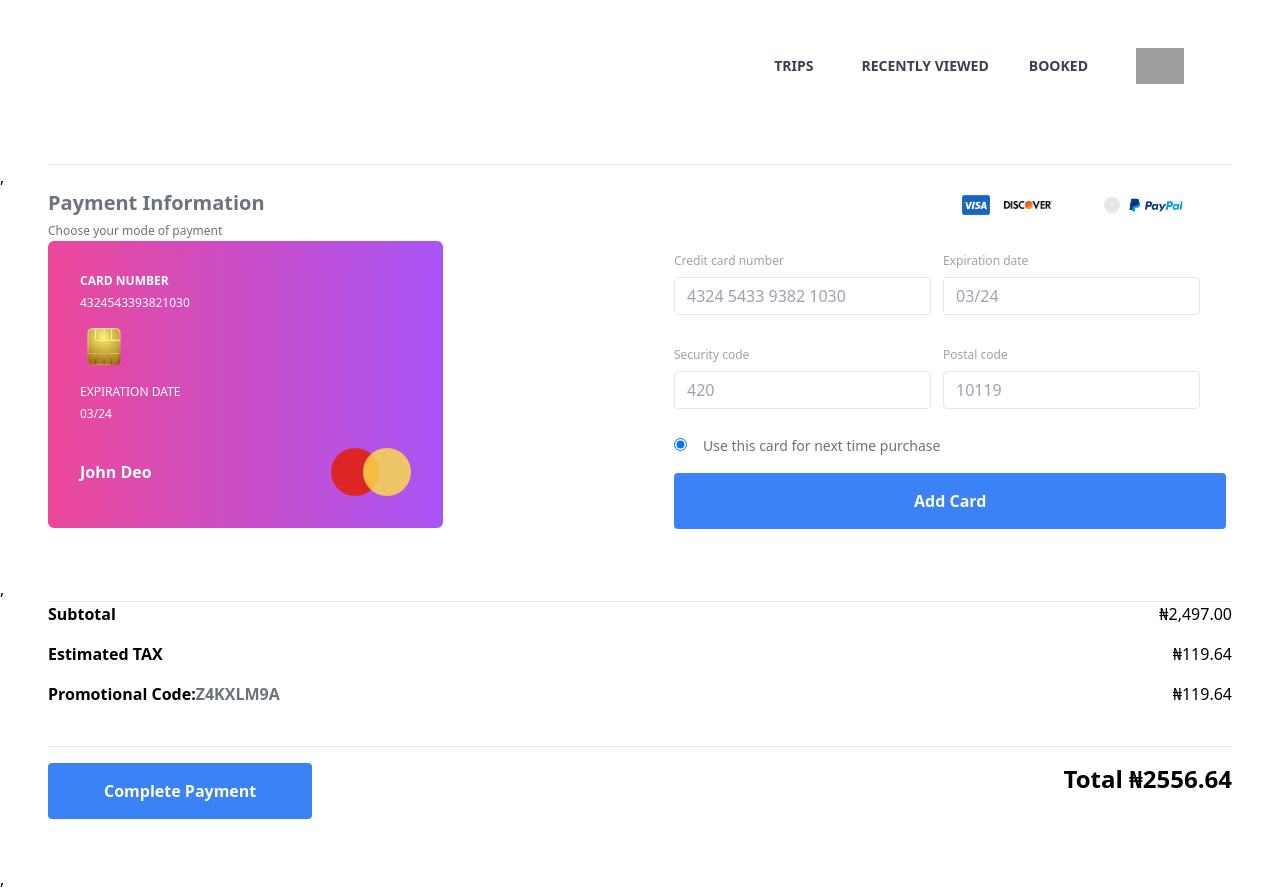
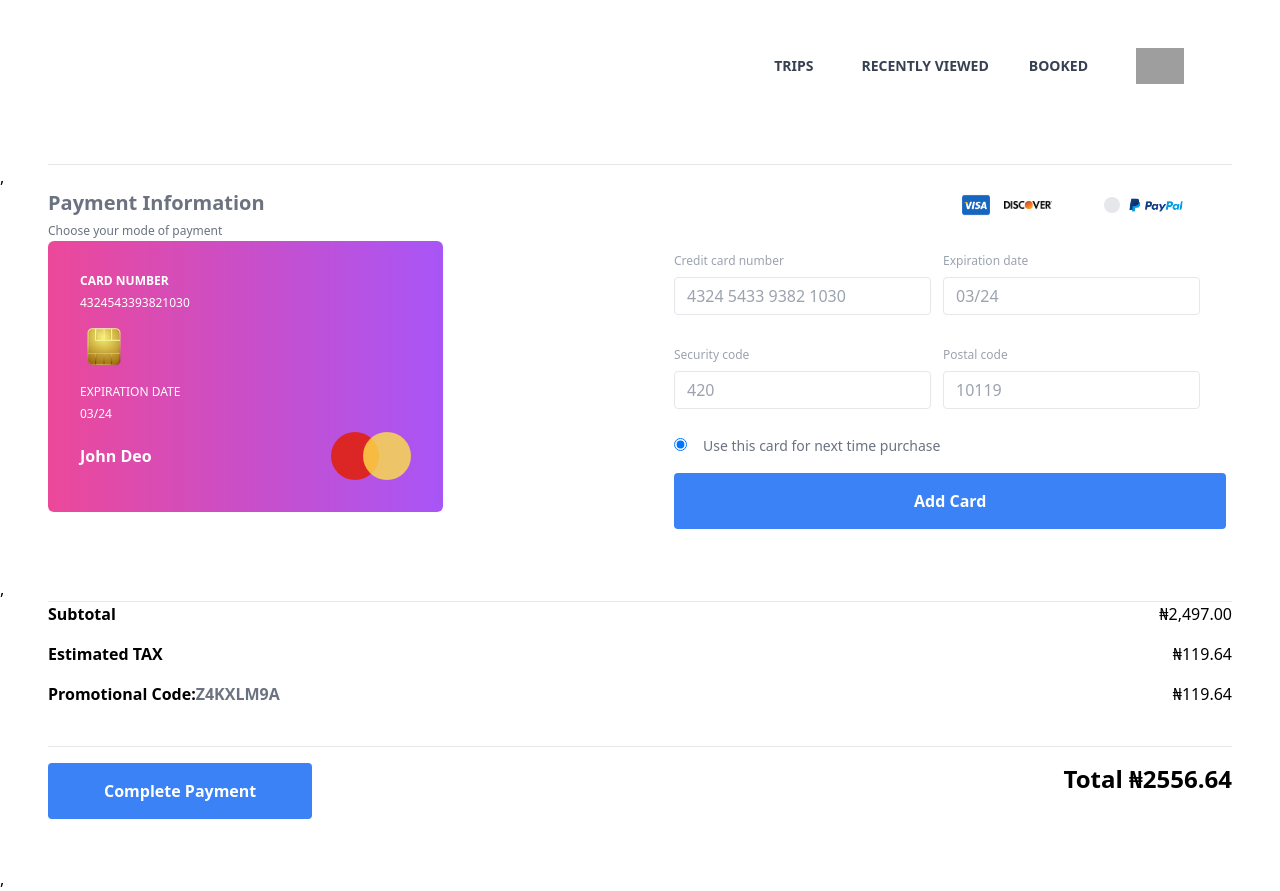
Before and after one commit to iamclement1/Careers-NCK-Tech, a React (Vite) app: page / in a window 1280 px wide. Built offline with nearby package versions, Linux system fonts and the light colour scheme; grey boxes are pictures that could not be loaded; a web font is replaced by a local one.

Commit message:
adjusted atm card

```diff
--- a/src/Components/Payment.jsx
+++ b/src/Components/Payment.jsx
@@ -19,7 +19,7 @@
                 <p className='text-xs text-white pt-3'>EXPIRATION DATE</p>
                 <span className='text-xs text-white'>03/24</span>
 
-                <div className='flex justify-between items-center pt-6'>
+                <div className='flex justify-between items-center pt-2'>
                     <div>
                         <h3 className='text-white font-xs font-semibold'>John Deo</h3>
                     </div>
```
